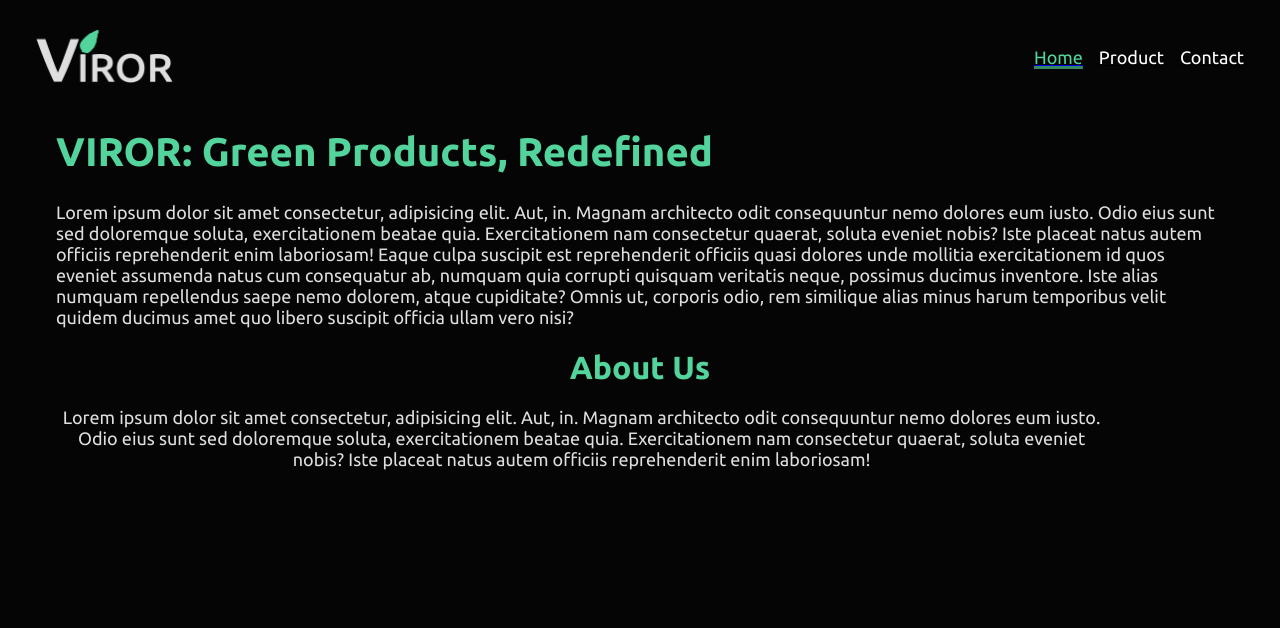
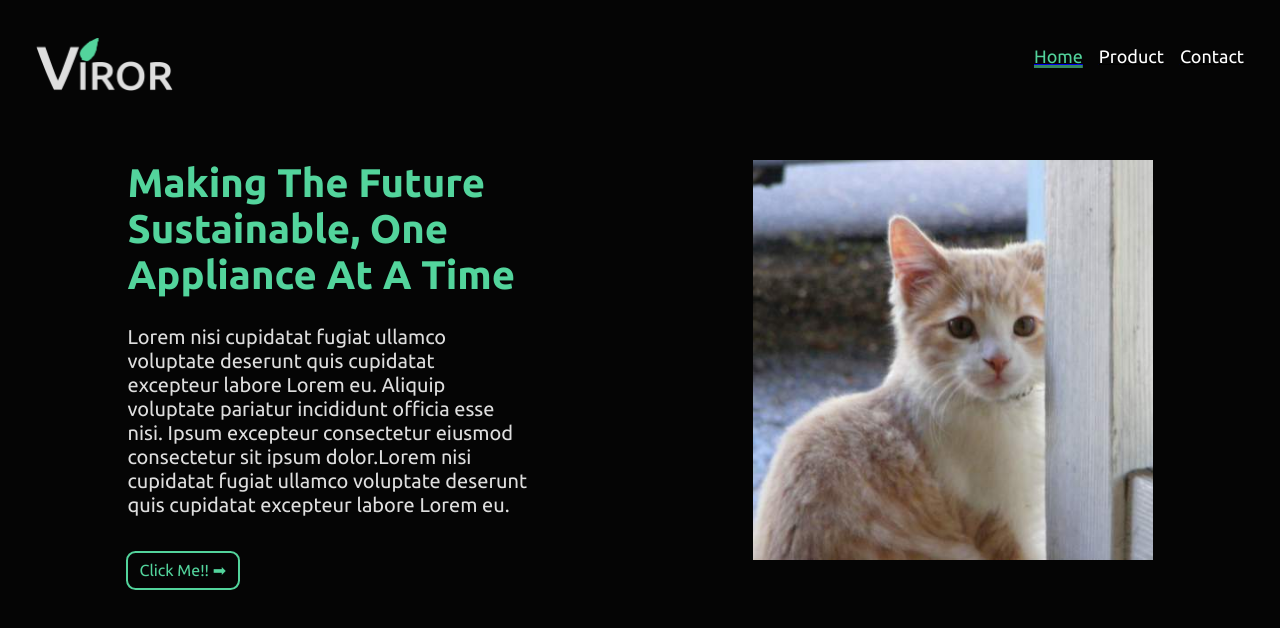
Before and after one commit to Ashmit25/geek-a-hertz, a Next.js app: page / in a window 1280 px wide. Shown: the top 628 px of the page. Built offline with nearby package versions, Linux system fonts and the light colour scheme.

Commit message:
major css changes and basic home layout

```diff
--- a/src/pages/contact.js
+++ b/src/pages/contact.js
@@ -13,9 +13,6 @@ function contact() {
         <link rel="icon" href="/leaf.png" />
       </Head>
       <Navbar />
-      <div className={styles.body}>
-        <h1 className={styles.heading}>This is the contact page</h1>
-      </div>
     </>
   )
 }
--- a/src/pages/index.js
+++ b/src/pages/index.js
@@ -2,6 +2,7 @@ import Head from "next/head";
 import styles from "@/styles/Home.module.css";
 import Navbar from "../../components/Navbar";
 import Image from "next/image";
+import Link from "next/link";
 
 export default function Home() {
   return (
@@ -12,14 +13,21 @@ export default function Home() {
         <meta name="viewport" content="width=device-width, initial-scale=1" />
         <link rel="icon" href="/leaf.png" />
       </Head>
-      <Navbar/>
-      <div className={styles.body}>
-        <h1 className={styles.heading}>VIROR: Green Products, Redefined</h1>
-        <p className={styles.para}>Lorem ipsum dolor sit amet consectetur, adipisicing elit. Aut, in. Magnam architecto odit consequuntur nemo dolores eum iusto. Odio eius sunt sed doloremque soluta, exercitationem beatae quia. Exercitationem nam consectetur quaerat, soluta eveniet nobis? Iste placeat natus autem officiis reprehenderit enim laboriosam! Eaque culpa suscipit est reprehenderit officiis quasi dolores unde mollitia exercitationem id quos eveniet assumenda natus cum consequatur ab, numquam quia corrupti quisquam veritatis neque, possimus ducimus inventore. Iste alias numquam repellendus saepe nemo dolorem, atque cupiditate? Omnis ut, corporis odio, rem similique alias minus harum temporibus velit quidem ducimus amet quo libero suscipit officia ullam vero nisi? </p>
-        <h1 className={styles.about}>About Us</h1>
-        <p className={styles.abouttext}>Lorem ipsum dolor sit amet consectetur, adipisicing elit. Aut, in. Magnam architecto odit consequuntur nemo dolores eum iusto. Odio eius sunt sed doloremque soluta, exercitationem beatae quia. Exercitationem nam consectetur quaerat, soluta eveniet nobis? Iste placeat natus autem officiis reprehenderit enim laboriosam!</p>
-      </div>
-
+      <Navbar />
+      <main>
+        <div className={styles.hometext}>
+          <h1>Making The Future Sustainable, One Appliance At A Time</h1>
+          <p>
+            Lorem nisi cupidatat fugiat ullamco voluptate deserunt quis
+            cupidatat excepteur labore Lorem eu. Aliquip voluptate pariatur
+            incididunt officia esse nisi. Ipsum excepteur consectetur eiusmod
+            consectetur sit ipsum dolor.Lorem nisi cupidatat fugiat ullamco voluptate deserunt quis
+            cupidatat excepteur labore Lorem eu.
+          </p>
+          <Link href="/product"><button>Click Me!! ➡</button></Link>
+        </div>
+        <Image src="/kitten.jpg" alt="placeholder image" width={400} height={400} />
+      </main>
     </>
   );
 }
--- a/src/pages/product.js
+++ b/src/pages/product.js
@@ -13,9 +13,7 @@ function about() {
             <link rel="icon" href="/leaf.png" />
         </Head>
         <Navbar />
-        <div className={styles.body}>
-            <h1>This is the Product page</h1>
-        </div>
+
     </>
   )
 }
--- a/src/styles/Home.module.css
+++ b/src/styles/Home.module.css
@@ -1,8 +1,3 @@
-.heading {
-    color: var(--primary);
-    font-size: 40px;
-}
-
 .navbar {
     display: flex;
     justify-content: space-between;
@@ -37,25 +32,6 @@
     text-decoration-thickness: 3px;
 }
 
-.body {
-    margin: 0 3rem 0 3rem;
-    color: var(--text);
-    padding-top: 1rem;
+.hometext {
+    width: 400px;
 }
-
-.about {
-    text-align: center;
-    color: var(--primary);
-}
-
-.abouttext {
-    width: 90%;
-    text-align: center;
-    color: var(--text);
-    font-size: 18px;
-}
-
-.para {
-    font-size: 18px;
-    color: var(--text);
-}
--- a/src/styles/globals.css
+++ b/src/styles/globals.css
@@ -1,8 +1,3 @@
-* {
-  background-color: var(--background);
-  font-family: Ubuntu;
-
-}
 @font-face {
   font-family: Ubuntu;
   src: url(../fonts/Ubuntu-Regular.ttf);
@@ -24,3 +19,45 @@
   --secondary: #afa18c;
   --accent: #88af9f;
 }
+
+* {
+  background-color: var(--background);
+  font-family: Ubuntu;
+}
+
+h1 {
+  color: var(--primary);
+  font-size: 40px;
+}
+
+h2 {
+  color: var(--primary);
+  font-size: 30px;
+  padding-bottom: 1rem;
+}
+
+p {
+  color: var(--text);
+  font-size: 20px;
+  padding-bottom: 1rem;
+}
+
+main {
+  display: flex;
+  justify-content: space-around;
+  gap: 50px;
+  padding: 2em;
+  align-items: center;
+  flex-wrap: wrap-reverse;
+}
+
+button {
+  background-color: transparent;
+  color: var(--primary);
+  padding: 0.5rem 0.75rem;
+  border: none;
+  border-radius: 7.5px;
+  font-size: 16px;
+  outline: 2px solid var(--primary);
+  cursor: pointer;
+}
```
Also changed, not shown: components/Navbar.js (+8 -11 lines), public/kitten.jpg (added).
